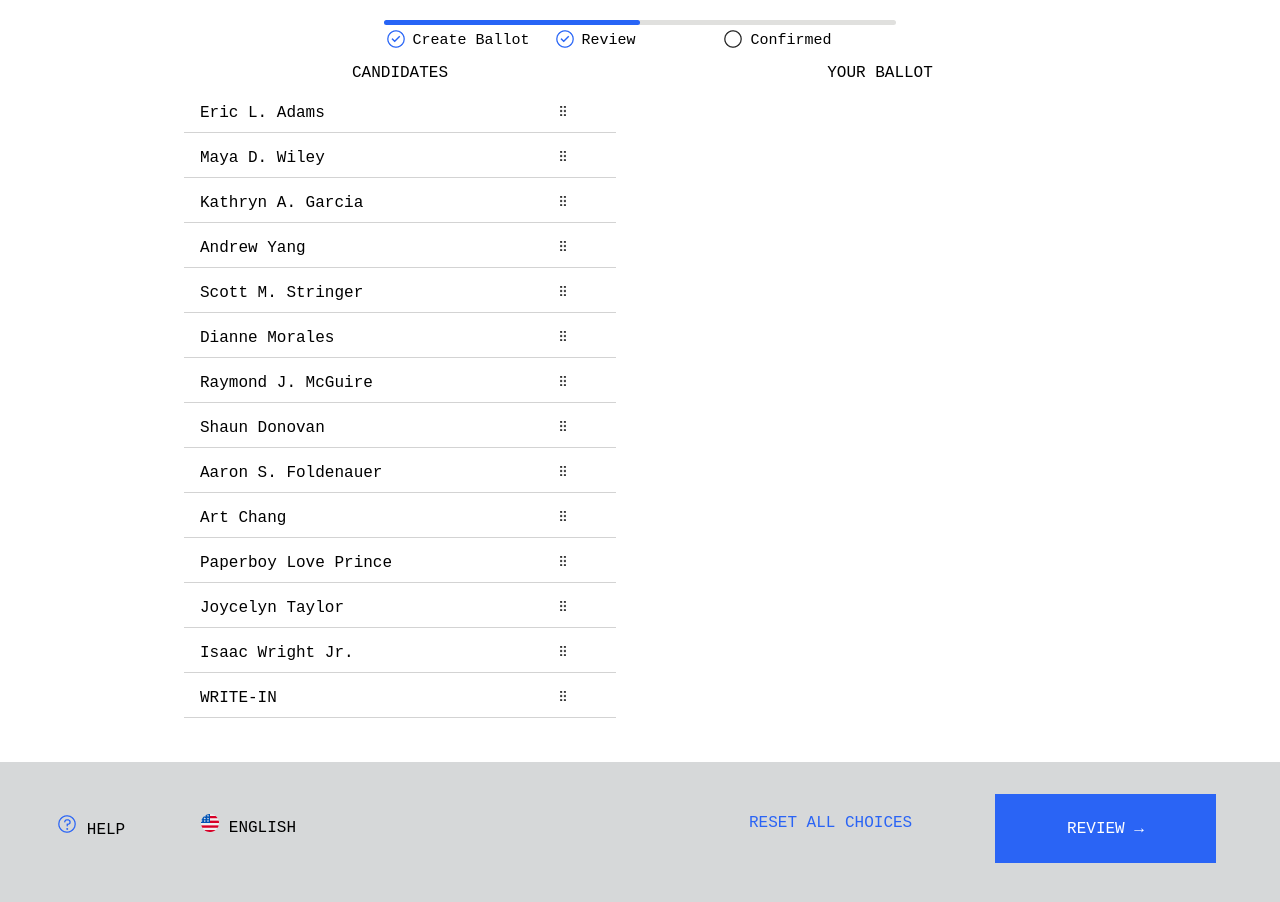
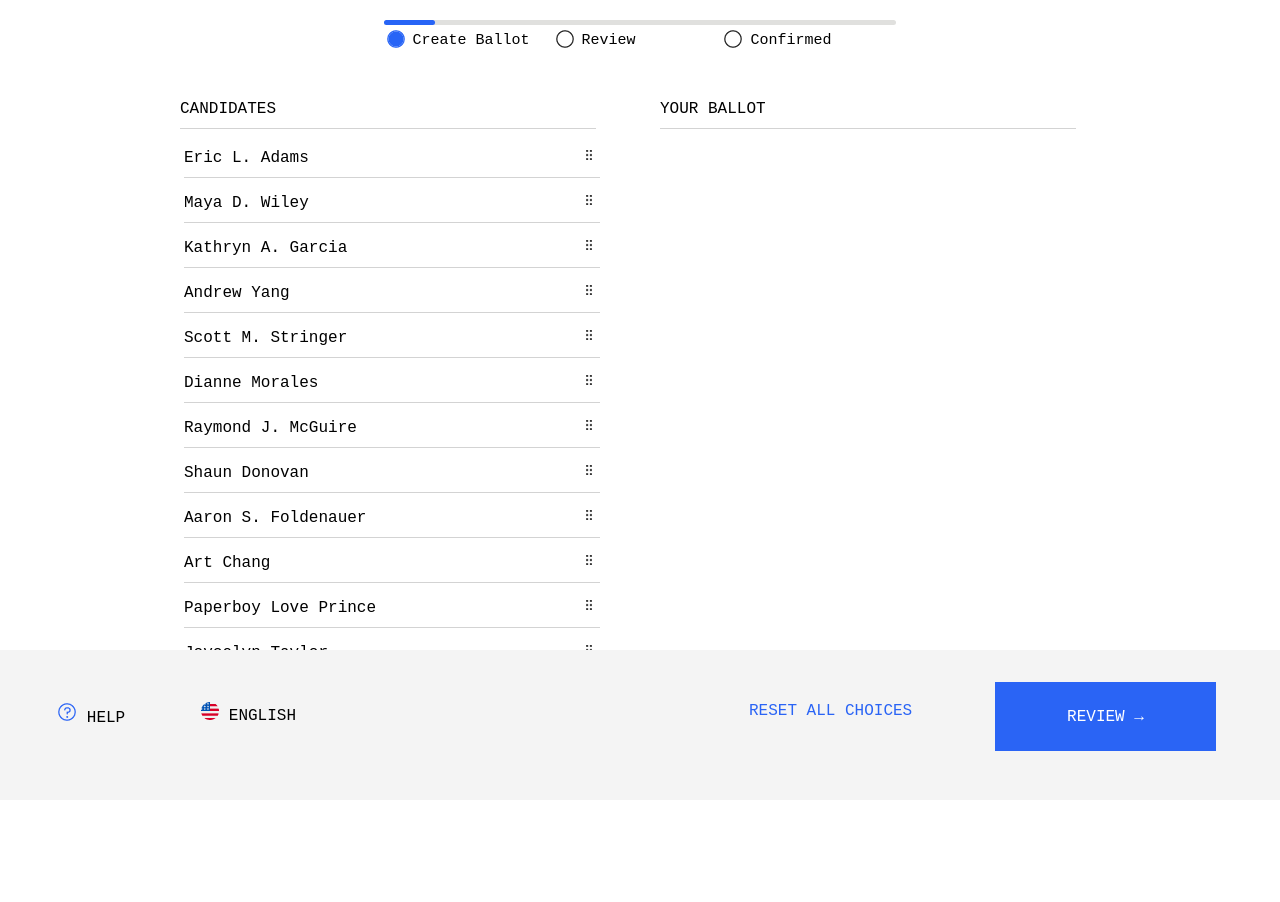
Before and after one commit to dg1229/RCV-Team-6, a React (Create React App) app in the folder client/: page / in a window 1280 px wide. Shown: the top 902 px of the page. After the commit the page ends 807 px from the top, so only its background shows below. Built offline with nearby package versions, Linux system fonts and the light colour scheme; no server answers.

Commit message:
added more ballot features, style improvements

```diff
--- a/client/src/App.js
+++ b/client/src/App.js
@@ -50,6 +50,41 @@ const languageButton = {
   marginLeft: "5%"
 }
 
+const footerStyle ={
+  backgroundColor: '#D6D8D9',
+  height: '150px',
+  marginBottom: '0px',
+  position: 'absolute',
+  width: '100vw',
+  bottom: '0%',
+  background: '#F4F4F4'
+
+}
+
+const castButton = {
+  backgroundColor: "#2A64F5",
+  display: "inline-block",
+  height: "69px",
+  width: "221px",
+  color: "white",
+  border: "none",
+  fontSize: "16px",
+  fontFamily: '"IBM Plex Mono", monospace',
+  marginTop: "2.5%",
+}
+
+const editButton = {
+  backgroundColor: "transparent",
+  display: "inline-block",
+  border: "none",
+  fontSize: "16px",
+  fontFamily: '"IBM Plex Mono", monospace',
+  color: "#2A64F5",
+  marginTop: "4%",
+  marginRight: "4%"
+}
+
+
 function App() {
   const [data, setData] = React.useState(null);
 
@@ -62,14 +97,22 @@ function App() {
 
   return (
     <div className="App">
-      <ProgressIndicator completed="50" />
+
+      <ProgressIndicator completed="10" />
       <Ballot />
-      <footer style={{ backgroundColor: '#D6D8D9', height: '150px' }}>
+
+      <footer style={footerStyle}>
         <button style={helpButton}><img src={QuestionIcon} alt='question icon'/> HELP</button>
         <button style={languageButton}><img src={LanguageIcon} alt='language icon'/> ENGLISH</button>
         <button style={reviewButton}>REVIEW &#8594;</button>
         <button style={resetChoice}>RESET ALL CHOICES</button>
       </footer>
+
+      {/* For Review Page */}
+      {/* <footer style={{height: '150px'}}>
+        <button style={editButton}>RETURN TO EDIT</button>
+        <button style={castButton}>CAST YOUR BALLOT</button>
+      </footer> */}
     </div>
   );
 }
--- a/client/src/components/Ballot/Ballot.js
+++ b/client/src/components/Ballot/Ballot.js
@@ -10,6 +10,32 @@ const ballotStyles = {
   textAlign: 'left',
   fontFamily: '"IBM Plex Mono", monospace'
 }
+
+const columnStyles = {
+  display: 'flex',
+  justifyContent: 'left',
+  height: '100%',
+  marginTop: '5%',
+  padding: 'auto',
+
+
+}
+/* <div
+
+style={{
+  userSelect: 'none',
+  padding: 16,
+  paddingLeft: 0,
+  height: '12px',
+  width: '400px',
+  borderBottom: '1px lightgray solid',
+
+  color: 'black',
+
+}}
+>
+<span style={{position: 'absolute'}}>CANDIDATES</span>
+</div> */
 
 const itemsFromBackend = [
   { id: uuid(), content: 'Eric L. Adams' },
@@ -25,7 +51,7 @@ const itemsFromBackend = [
   { id: uuid(), content: 'Paperboy Love Prince' },
   { id: uuid(), content: 'Joycelyn Taylor' },
   { id: uuid(), content: 'Isaac Wright Jr.' },
-  { id: uuid(), content: 'WRITE-IN' }
+  { id: uuid(), content: 'WRITE-IN', value: 'WRITE-IN' }
 ];
 
 const columnsFromBackend =  {
@@ -40,8 +66,34 @@ const columnsFromBackend =  {
   };
 
 const onDragEnd = (result, columns, setColumns) => {
-  if(!result.destination) return;
+
+
+  // if({/*Ballot list has 5 item in it*/}) //return
+
+
   const { source, destination } = result;
+
+  const ballotColId = Object.keys(columnsFromBackend)[1];
+  const writeIn = itemsFromBackend[itemsFromBackend.length-1]; //access to write-in candidate
+
+  //console.log(columns[destination.droppableId].items[writeIn.id])
+
+
+
+
+  if(!result.destination ||
+
+    (result.destination.droppableId === ballotColId && columns[destination.droppableId].items.length >=5)
+
+
+    //!writeIn.value || writeIn.value === 'WRITE-IN' //can't add write-in candidate unless they actually write something in -Chase
+
+
+
+    )return;
+
+
+
   if(source.droppableId !== destination.droppableId) {
     const sourceColumn = columns[source.droppableId];
     const destColumn = columns[destination.droppableId];
@@ -73,19 +125,44 @@ const onDragEnd = (result, columns, setColumns) => {
     }
   });
   }
+
+
+
 }
+
+
 
 const Ballot = () => {
   const [columns, setColumns] = useState(columnsFromBackend);
 
   return(
   <div style = {ballotStyles}>
+
     <DragDropContext onDragEnd={result => onDragEnd(result, columns, setColumns)}>
       {Object.entries(columns).map(([id, column]) => {
+
         return (
-          <div style={{display: 'flex', justifyContent: 'center', height: '100%', marginTop: '5%', padding: 'auto' }}>
-          <div style={{position: 'absolute'}}>{column.name}</div>
+
+          <div style={columnStyles}>
+
+
           <div style={{margin: '20px'}}>
+
+          <div style={{
+              userSelect: 'none',
+
+              padding: 16,
+              height: '12px',
+              paddingLeft: 0,
+              borderBottom: '1px lightgray solid',
+              marginLeft:'0px',
+              width: '400px',
+              color: 'black',
+          }}
+>
+            <span style={{position: 'absolute'}}>{column.name}</span>
+          </div>
+
           <Droppable droppableId={id} key={id}>
             {(provided, snapshot) => {
               return (
@@ -93,34 +170,41 @@ const Ballot = () => {
                 {...provided.droppableProps}
                 ref={provided.innerRef}
                 style={{
-                  background: snapshot.isDraggingOver ? 'lightblue' : 'white', //colors
+                  background: snapshot.isDraggingOver ? 'white' : 'white', //colors
                   padding: 4,
                   height: '650px',
                   width: '432px'
                 }}
                 >
+
                   {column.items.map((item, index) => {
                     return(
                       <Draggable key={item.id} draggableId={item.id} index={index}>
                         {(provided, snapshot) => {
                           return (
                             <div
+
                               ref={provided.innerRef}
                               {...provided.draggableProps}
                               {...provided.dragHandleProps}
                               style={{
                                 userSelect: 'none',
                                 padding: 16,
+                                paddingLeft: 0,
                                 height: '12px',
                                 width: '400px',
                                 borderBottom: '1px lightgray solid',
-                                backgroundColor: snapshot.isDragging ? 'gray' : 'white',
+                                backgroundColor: snapshot.isDragging ? '#FFFFFF80' : 'white',
+                                opacity: snapshot.isDragging ? '.5' : '1',
                                 color: 'black',
                                 ...provided.draggableProps.style
                               }}
                             >
-                              <span style={{position: 'absolute'}}>{item.content}</span>
-                              <img src={Icon} style={{ marginLeft: '90%', height: '10px', marginTop: '1px', marginBottom: '1px' }}/>
+
+                              {column.name === 'YOUR BALLOT' ? <span style = { {paddingRight: '29px'}}>{index+1}.</span> : ''}
+                              {item.content==='WRITE-IN' ? (<input id='writeInForm'onClick = {writeIn} style={{position: 'absolute', cursor:'text'}} placeholder={item.value}/>) : (<span style={{position: 'absolute'}}>{item.content}</span>)}
+
+                              <img src={Icon} style={{ marginLeft: 'auto', height: '10px', marginTop: '1px', marginRight:'-8px', marginBottom: '1px',float:'right' }}/>
                             </div>
                           )
                         }}
@@ -145,4 +229,11 @@ Ballot.propTypes = {};
 
 Ballot.defaultProps = {};
 
+const writeIn = (e) => {
+
+  console.log(e.target)
+
+
+}
+
 export default Ballot;
```
